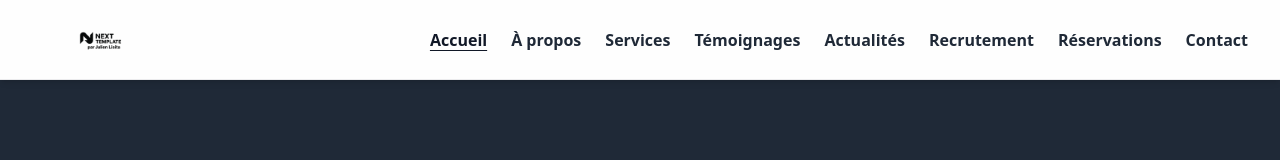
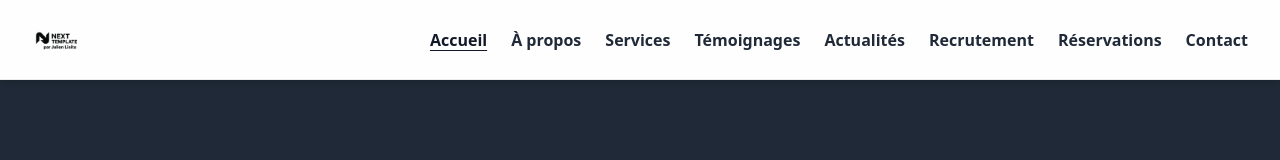
Before and after one commit to julienlisita/nextjs-ts-tailwind-template, a Next.js app: page / in a window 1280 px wide. Shown: the top 160 px of the page. Built offline with nearby package versions, Linux system fonts and the light colour scheme.

Commit message:
refactor(logo): unify logo sizing and remove fill usage

```diff
--- a/src/components/layout/Footer.css
+++ b/src/components/layout/Footer.css
@@ -12,7 +12,7 @@
 }
 
 .footer-logo {
-  @apply relative h-12 w-12 sm:h-14 sm:w-14 flex-shrink-0 rounded-lg overflow-hidden;
+  @apply h-8 sm:h-9 w-auto flex-shrink-0;
 }
 
 .footer-nav {
--- a/src/components/layout/Footer.tsx
+++ b/src/components/layout/Footer.tsx
@@ -14,10 +14,10 @@ export default function Footer() {
         <div className="footer-logo">
           <Image
             src="/images/logo-white.png"
-            alt="Logo"
-            fill
-            sizes="(max-width: 768px) 100px, (max-width: 1024px) 120px, 140px"
-            style={{ objectFit: 'contain' }}
+            alt="Logo du site"
+            width={226}
+            height={100}
+            className="h-full w-auto"
           />
         </div>
 
--- a/src/components/layout/Header.css
+++ b/src/components/layout/Header.css
@@ -9,7 +9,7 @@
 }
 
 .logo-wrapper {
-  @apply relative h-8 sm:h-10 lg:h-12 flex-shrink-0 aspect-[2.85/1];
+  @apply h-8 sm:h-10 lg:h-12 w-auto flex-shrink-0;
 }
 
 .main-nav {
--- a/src/components/layout/Header.tsx
+++ b/src/components/layout/Header.tsx
@@ -98,9 +98,9 @@ export default function Header() {
         <Image
           src="/images/logo-dark.png"
           alt="Logo du site"
-          fill
-          sizes="(max-width: 768px) 40px, (max-width: 1024px) 48px, 56px"
-          style={{ objectFit: 'contain' }}
+          width={226}
+          height={100}
+          className="h-full w-auto"
           priority
         />
       </Link>
```
